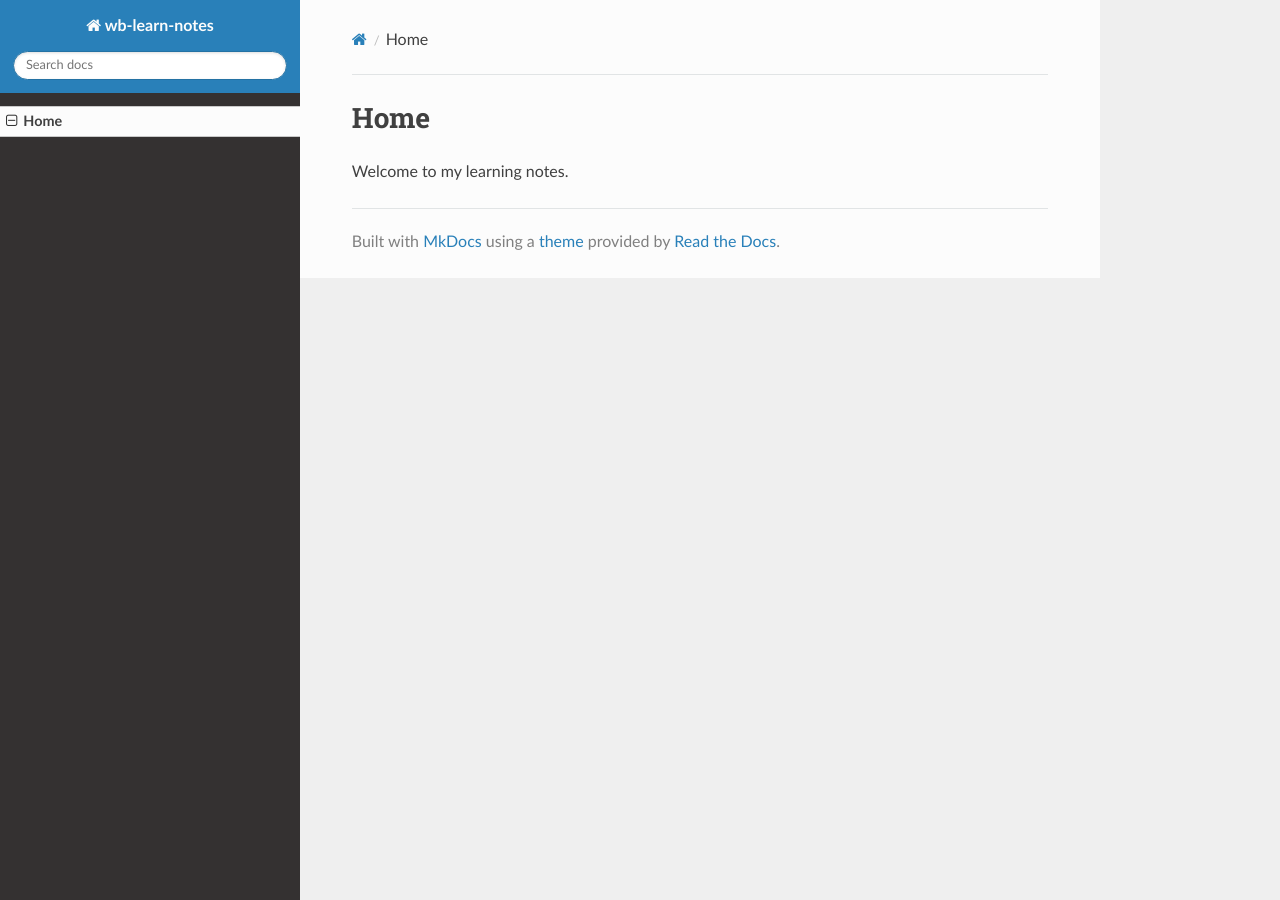
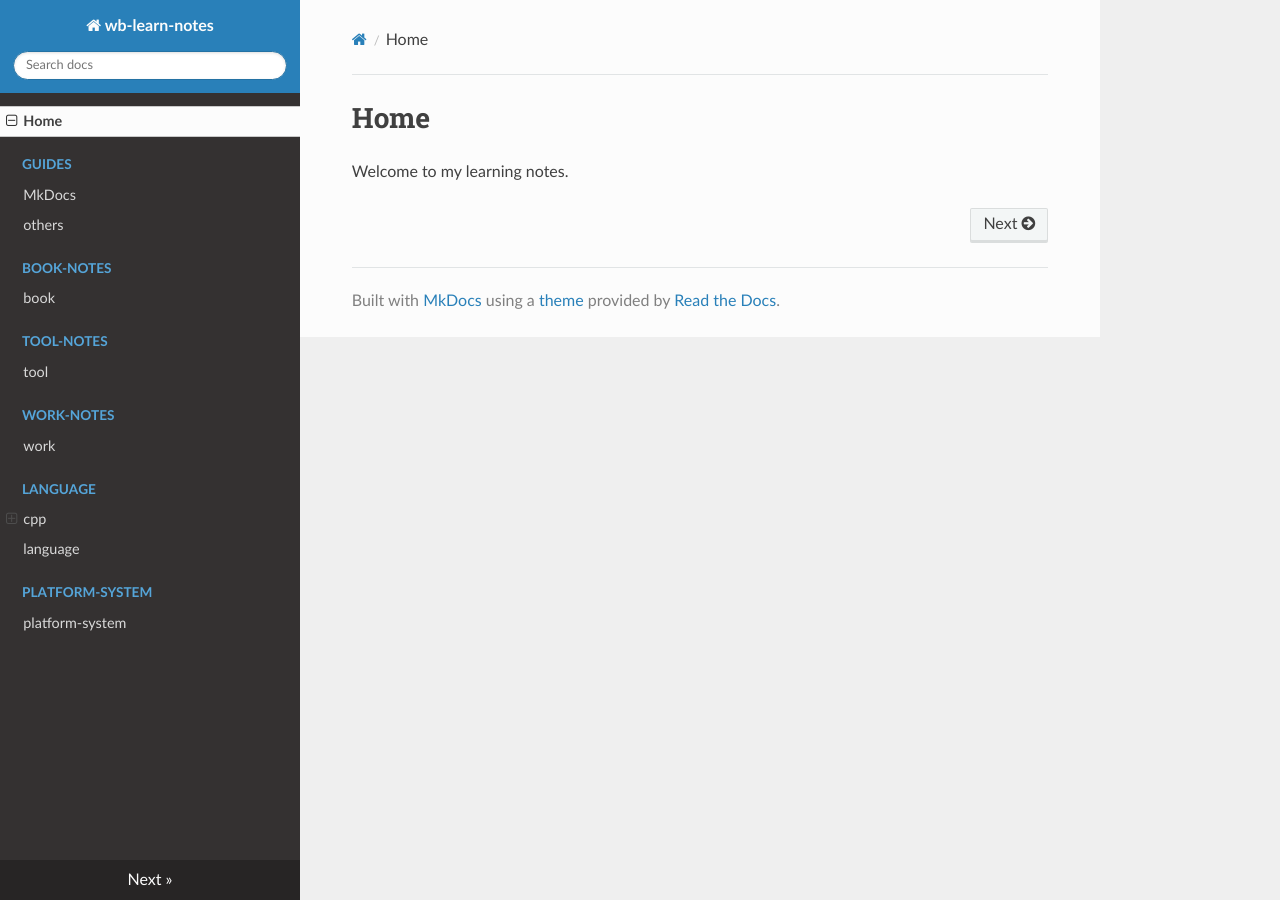
Before and after one commit to wenbozou/wb-learn-notes, an MkDocs documentation site: the page built from docs/index.md, in a window 1280 px wide. Built offline with MkDocs 1.6.1, drawn with Linux system fonts in a browser that asks for light colours; nearby versions of some CDN libraries; part of the change alters nothing that is shown.

Commit message:
补充导航

```diff
--- a/mkdocs.yml
+++ b/mkdocs.yml
@@ -7,18 +7,18 @@ site_dir: site
 
 nav:
   - Home: index.md
-#  - Guides:
-#    - MkDocs: guides/mkdocs.md
-#    - others: guides/others.md
-#  - book-notes:
-#      - book: book-notes/index.md
-#  - tool-notes:
-#    - tool: tool-notes/index.md
-#  - work-notes:
-#    - work: work-notes/index.md
-#  - language:
-#    - cpp:
-#      - cpp: language/cpp/index.md
-#    - language: language/index.md
-#  - platform-system:
-#    - platform-system: platform-system/index.md
+  - Guides:
+    - MkDocs: guides/mkdocs.md
+    - others: guides/others.md
+  - book-notes:
+      - book: book-notes/index.md
+  - tool-notes:
+    - tool: tool-notes/index.md
+  - work-notes:
+    - work: work-notes/index.md
+  - language:
+    - cpp:
+      - cpp: language/cpp/index.md
+    - language: language/index.md
+  - platform-system:
+    - platform-system: platform-system/index.md
```
